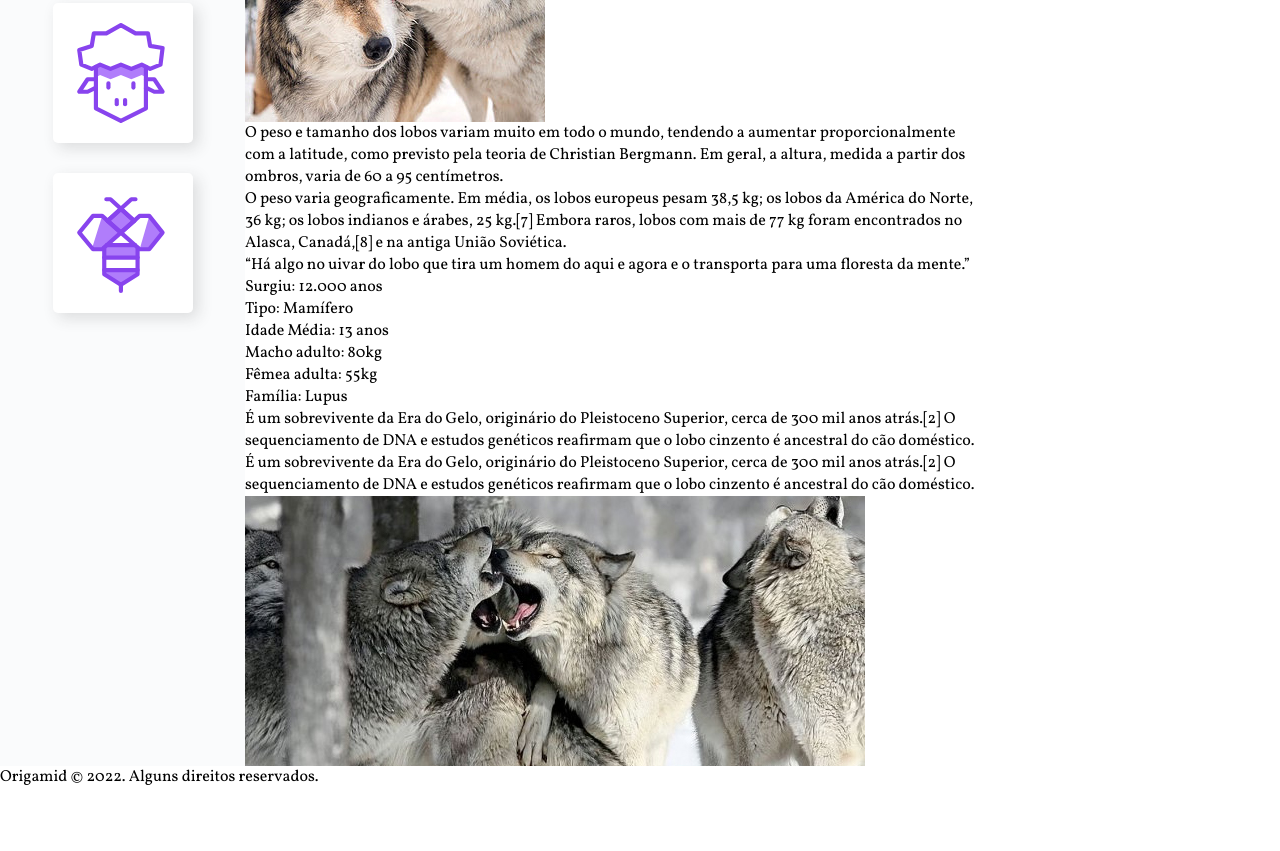
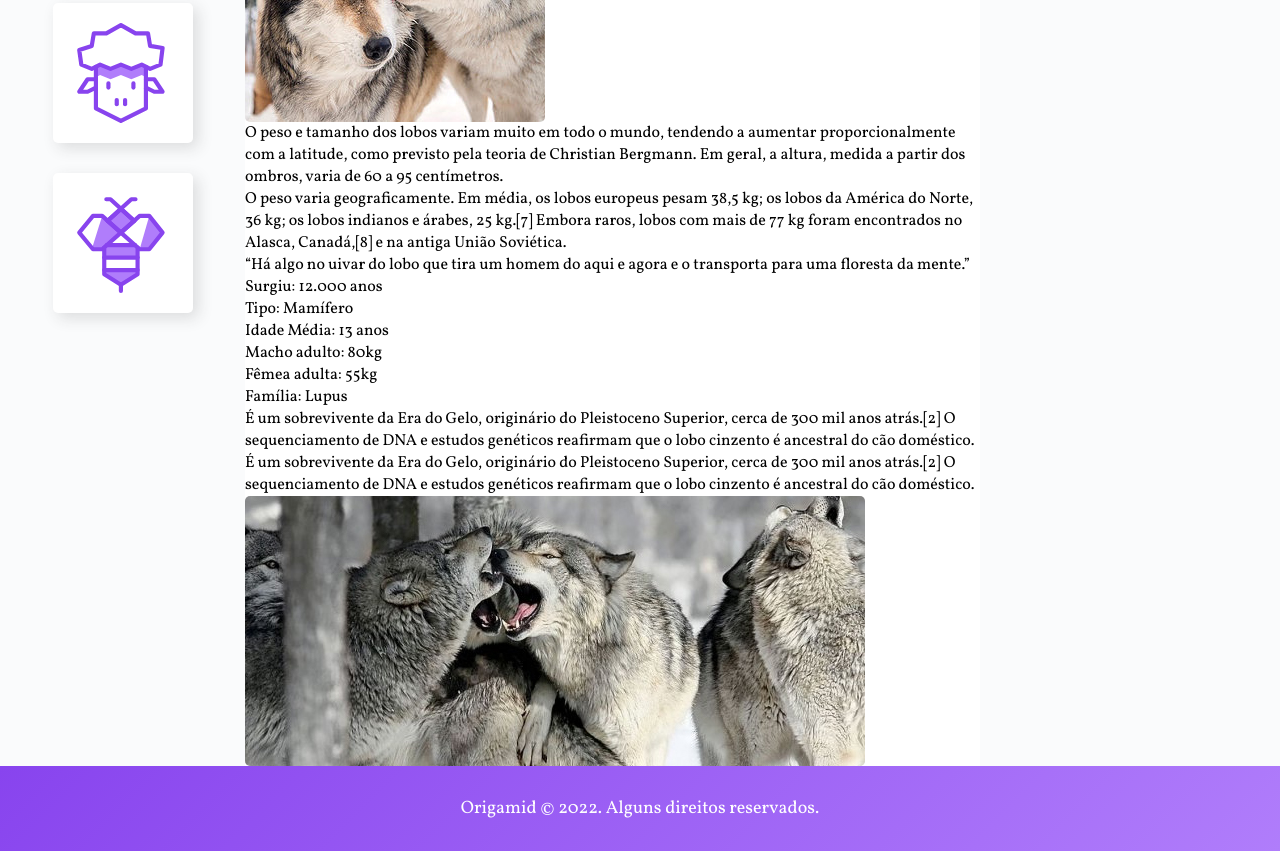
Before and after one commit to devcarloshenrique/Css-Grid-Layout-Origamid, a plain HTML site: page index.html in a window 1280 px wide. Shown: the part 812-1663 px from the top of the page. Before the commit the page ends 1600 px from the top, so only its background shows below. Drawn offline with Linux system fonts and the light colour scheme.

Commit message:
refator: stylized footer and  ads

```diff
--- a/css/style.css
+++ b/css/style.css
@@ -18,6 +18,7 @@ a {
 img {
     display: block;
     max-width: 100%;
+    border-radius: 5px;
 }
 
 /* GRID GERAL */
@@ -93,14 +94,33 @@ img {
     background: #B07DFB;
 }
 
+/* CONTENT */
+
 .content {
     grid-area: content;
 }
 
+/* ANUNCIOS */
+
 .anuncios {
     grid-area: anuncios;
+    background: #FAFBFC;
+    display: grid;
+    align-content: start;
+    padding: 30px;
+    gap: 30px;
 }
+
+/* FOOTER */
 
 .footer {
     grid-area: footer;
+    background: linear-gradient(135deg, #8844EE, #B07DFB);
 }
+
+.footer p {
+    color: #FFF;
+    font-size: 1.125em;
+    text-align: center;
+    padding: 30px;
+}
```
